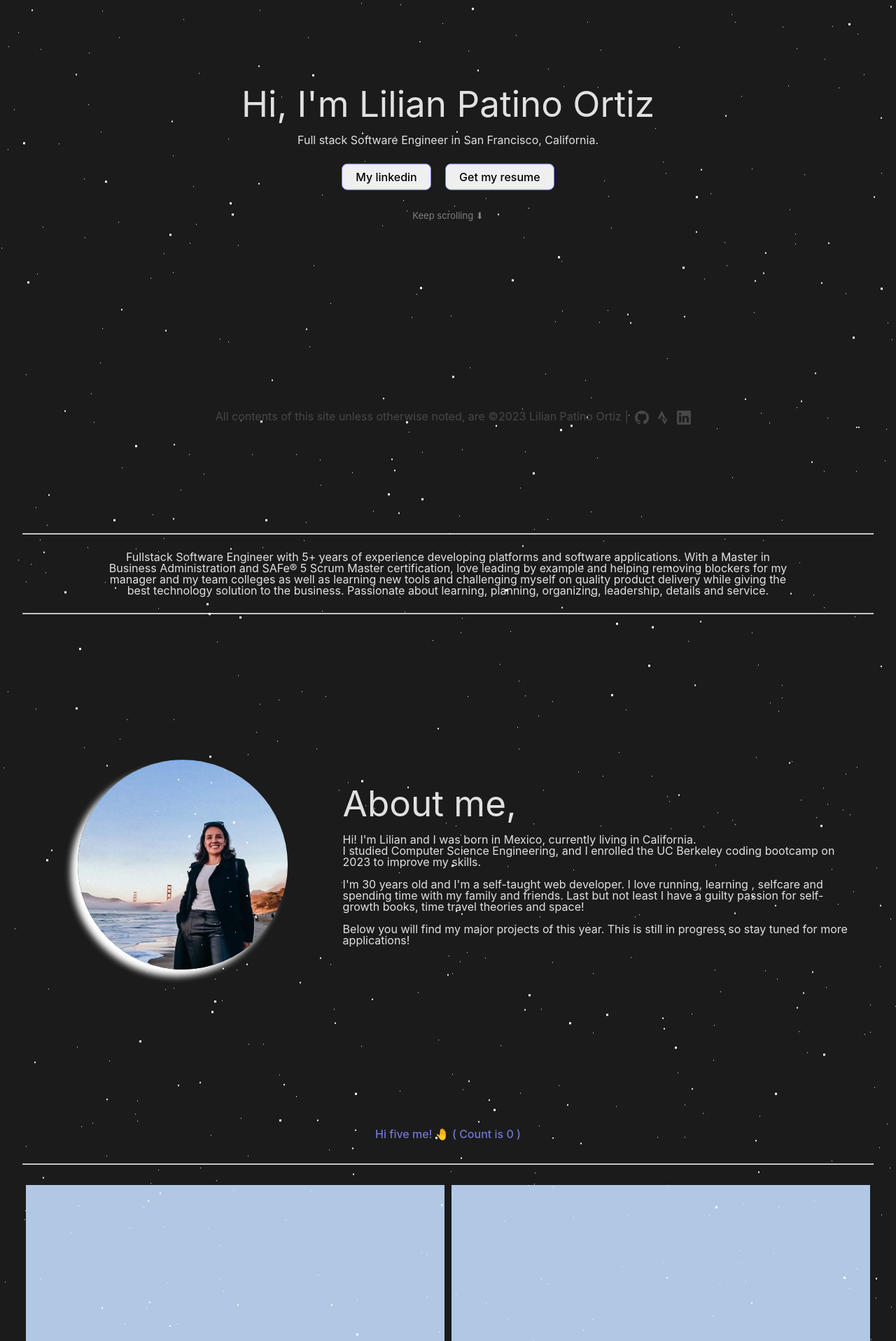
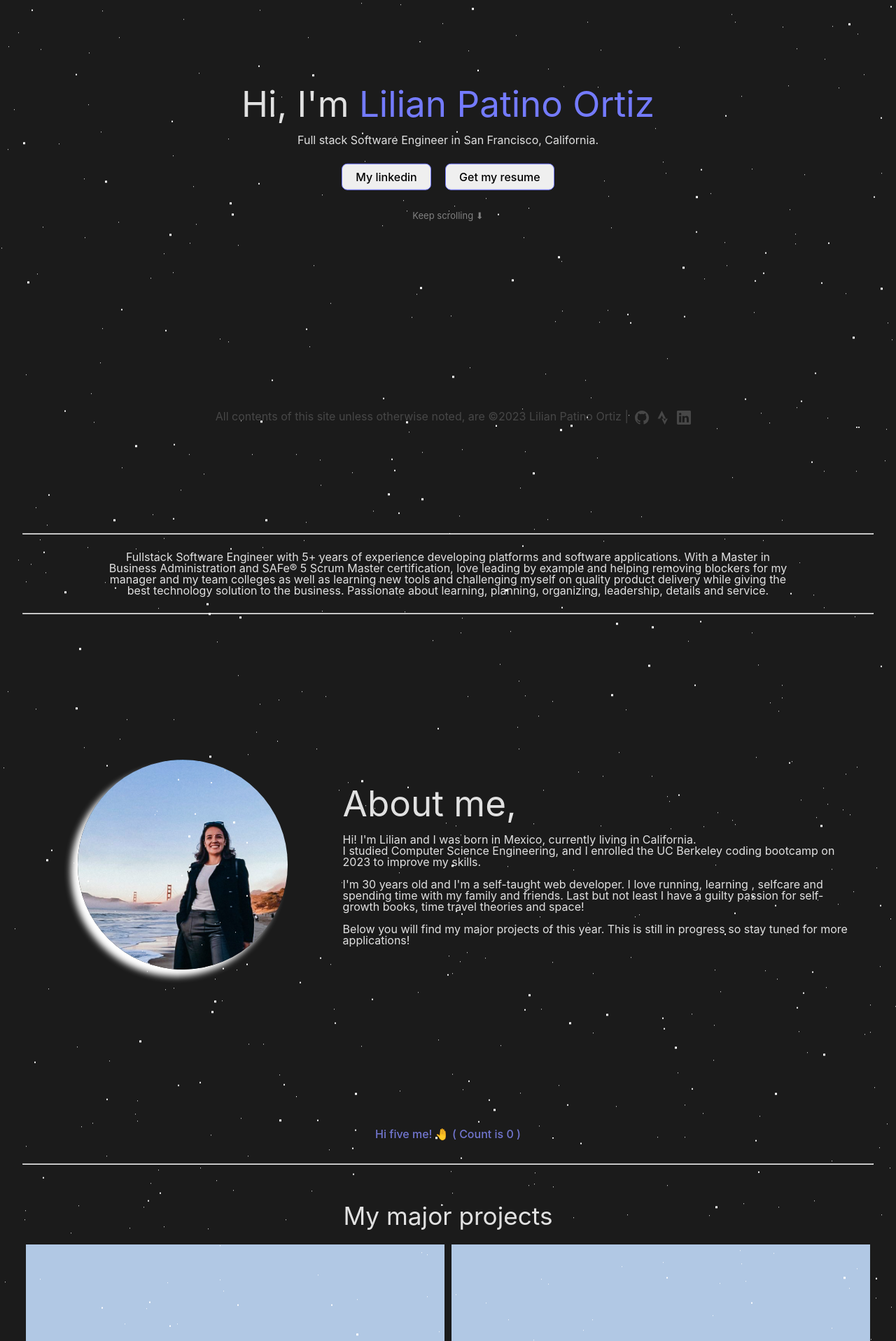
Before and after one commit to lilianpatinoortiz/Lilians-Portfolio, a React (Vite) app: page / in a window 1280 px wide. Shown: the part 183-2100 px from the top of the page at 70% size. Built offline with nearby package versions, Linux system fonts and the light colour scheme.

Commit message:
UI Changes

```diff
--- a/src/assets/css/App.css
+++ b/src/assets/css/App.css
@@ -1,3 +1,7 @@
+html {
+  --imp-text-color: #747bff;
+}
+
 #root {
   max-width: 1280px;
   margin: 0 auto;
@@ -286,6 +290,12 @@ footer {
   padding-top: 30px;
 }
 
+.subtitleLg {
+  font-size: 2.2em;
+  line-height: 1.1;
+  padding-top: 30px;
+}
+
 /* Contact section end */
 
 #hi5Button {
@@ -296,3 +306,7 @@ footer {
 button:hover {
   background-color: #7276d0;
 }
+
+.highlited {
+  color: var(--imp-text-color) !important;
+}
--- a/src/pages/AboutMe.jsx
+++ b/src/pages/AboutMe.jsx
@@ -20,7 +20,7 @@ function AboutMe({
         <div className="container">
           <div className="center-vertically">
             <h1>
-              Hi, I'm <strong>{name}</strong>
+              Hi, I'm <strong className="highlited">{name}</strong>
             </h1>
             <br />
             <h2>
--- a/src/pages/Project.jsx
+++ b/src/pages/Project.jsx
@@ -29,6 +29,8 @@ function Projects({ data: projects }) {
   return (
     <>
       <hr></hr> <br />
+      <h1 className="subtitleLg"> My major projects</h1>
+      <br />
       <div id="portfolio">{listsProjects}</div>
       <br />
     </>
```
